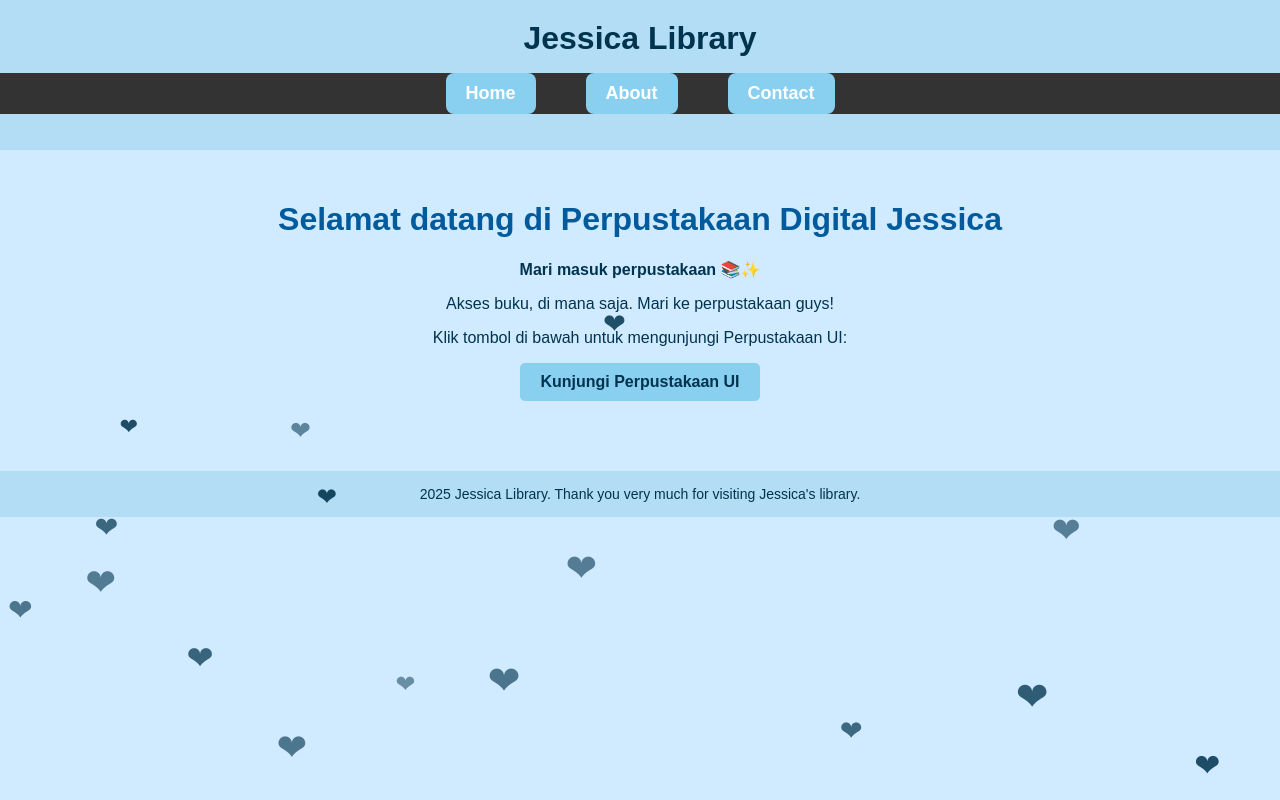
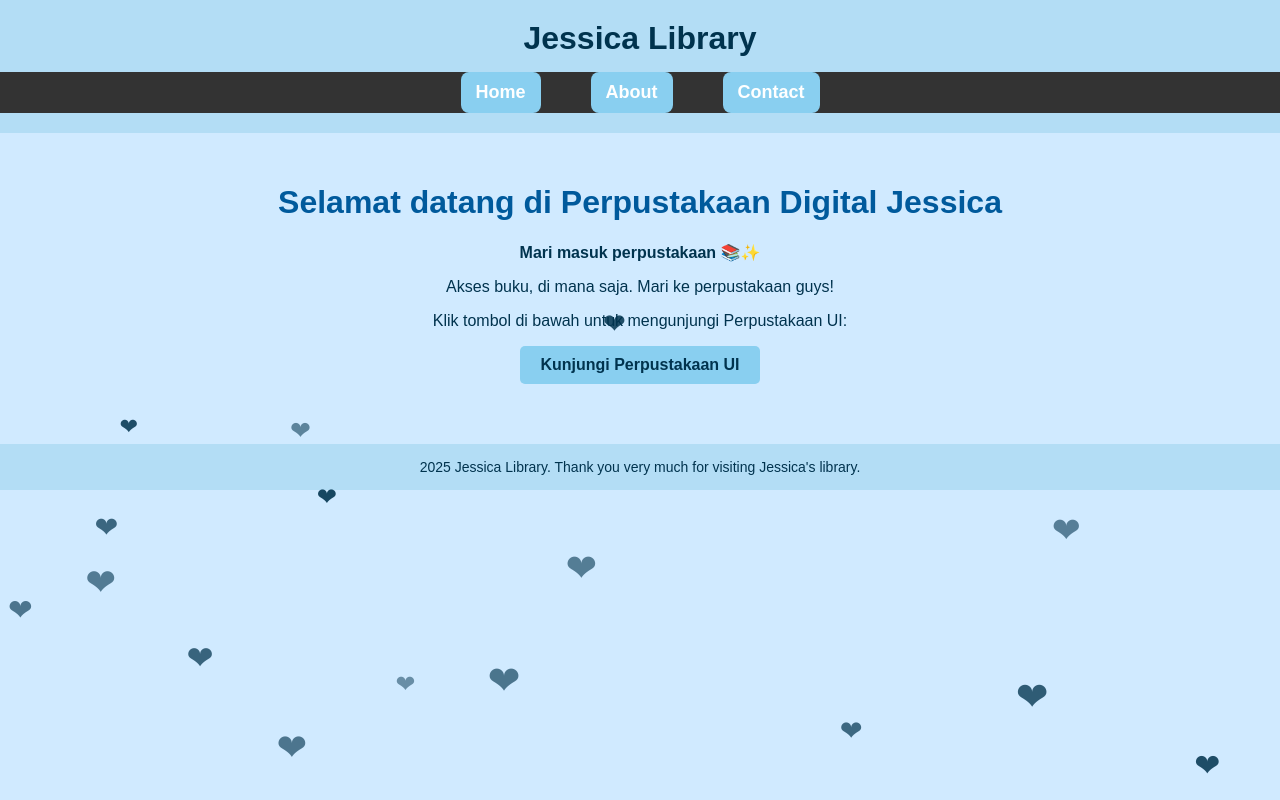
Before and after one commit to Jessicavalenciashb/Jessicavalenciashb.github.io, a plain HTML site: page index.html in a window 1280 px wide. Drawn offline with Linux system fonts and the light colour scheme.

Commit message:
Update index.html

```diff
--- a/index.html
+++ b/index.html
@@ -7,7 +7,7 @@
     <link rel="stylesheet" href="styles.css">
     <style>
         body {
-            background-color: #d0eaff;
+            background-color: #d0eaff; /* Baby blue background */
             color: #00334e;
             font-family: Arial, sans-serif;
             margin: 0;
@@ -15,9 +15,9 @@
         }
 
         header {
+            text-align: center;
             background-color: #b3ddf5;
             padding: 20px 0;
-            text-align: center;
         }
 
         .library-title {
@@ -28,8 +28,9 @@
         }
 
         nav ul {
-            list-style: none;
+            list-style-type: none;
             padding: 0;
+            margin: 0;
             display: flex;
             justify-content: center;
             gap: 20px;
@@ -38,7 +39,7 @@
         nav ul li {
             background-color: #89cff0;
             border-radius: 8px;
-            padding: 10px 20px;
+            padding: 10px 15px;
             transition: background-color 0.3s;
         }
 
@@ -84,9 +85,9 @@
             background-color: #b3ddf5;
             text-align: center;
             padding: 15px;
+            margin-top: 30px;
             font-size: 14px;
             color: #00334e;
-            margin-top: 40px;
         }
     </style>
 </head>
```
